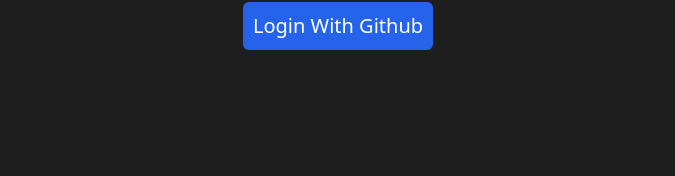
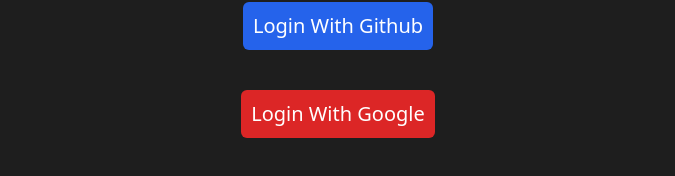
Before and after one commit to listentothefrog/Vibes, a React (Create React App) app in the folder vibes-web-app/: page / in a window 1280 px wide. Shown: the part 420-596 px from the top of the page, without its empty margins (302-977 px from the left). Built offline with nearby package versions, Linux system fonts and the light colour scheme.

Commit message:
Implemented github and google oauth

```diff
--- a/vibes-web-app/src/components/WelcomeScreen/WelcomeScreen.tsx
+++ b/vibes-web-app/src/components/WelcomeScreen/WelcomeScreen.tsx
@@ -1,6 +1,12 @@
 import { Features } from "./Feature/Features"
+import {githubProvider, googleProvider} from "../../firebase/authmethods"
+import socialMediaAuth from "../../firebase/service/auth"
 
 export const WelcomeScreen = () => {
+    const handleOnClick = async (provider:any) => {
+        const res = await socialMediaAuth(provider)
+        console.log(res)
+    }
     return (
         <div className="flex md:flex-col items-center justify-center">
             <div>
@@ -8,7 +14,8 @@
             </div>
             <h3 className="text-2xl font-medium tracking-wide p-2">Connecting you and your people in your life closer.</h3>
             <Features />
-            <button className="bg-blue-600 text-xl m-8 p-2.5 rounded-md font-medium">Login With Github</button>
+            <button onClick={() => handleOnClick(githubProvider)} className="bg-blue-600 text-xl m-8 p-2.5 rounded-md font-medium">Login With Github</button>
+            <button onClick={() => handleOnClick(googleProvider)} className="bg-red-600 text-xl m-2 p-2.5 rounded-md font-medium">Login With Google</button>
         </div>
     )
 }
```
